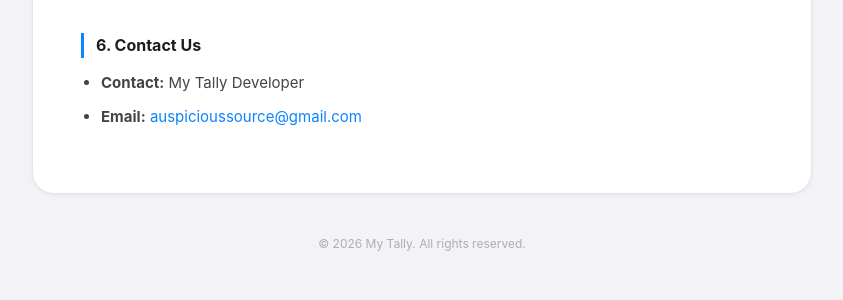
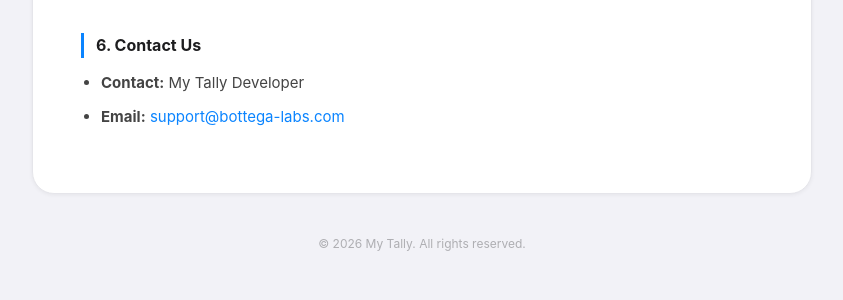
Before and after one commit to bottega-labs/bottega-labs.github.io, a Jekyll site: the page built from my-tally/privacy.html, in a window 1280 px wide. Shown: the part 1525-1825 px from the top of the page, without its empty margins (218-1061 px from the left). Built offline with Jekyll 4.4.1, drawn with Linux system fonts in a browser that asks for light colours.

Commit message:
fix: switch support/privacy contact email to support@bottega-labs.com
Co-Authored-By: Claude Fable 5 <noreply@anthropic.com>

```diff
--- a/_config.yml
+++ b/_config.yml
@@ -3,7 +3,7 @@ description: Mobile apps crafted by Bottega Labs
 baseurl: ""
 url: "https://bottega-labs.com"
 
-contact_email: auspicioussource@gmail.com
+contact_email: support@bottega-labs.com
 
 langs:
   - code: ko
@@ -19,5 +19,6 @@ exclude:
   - Gemfile
   - Gemfile.lock
   - CLAUDE.md
+  - AGENTS.md
   - vendor/
   - "*.sh"
--- a/card-memorizer/privacy.html
+++ b/card-memorizer/privacy.html
@@ -46,7 +46,7 @@ title: "개인정보처리방침 - Card Memorizer"
   <h3>6. 문의처</h3>
   <ul>
     <li><strong>담당:</strong> Card Memorizer 개발자</li>
-    <li><strong>이메일:</strong> <a href="mailto:auspicioussource@gmail.com">auspicioussource@gmail.com</a></li>
+    <li><strong>이메일:</strong> <a href="mailto:support@bottega-labs.com">support@bottega-labs.com</a></li>
   </ul>
 </div>
 
@@ -94,6 +94,6 @@ title: "개인정보처리방침 - Card Memorizer"
   <h3>6. Contact Us</h3>
   <ul>
     <li><strong>Contact:</strong> Card Memorizer Developer</li>
-    <li><strong>Email:</strong> <a href="mailto:auspicioussource@gmail.com">auspicioussource@gmail.com</a></li>
+    <li><strong>Email:</strong> <a href="mailto:support@bottega-labs.com">support@bottega-labs.com</a></li>
   </ul>
 </div>
--- a/my-tally/privacy.html
+++ b/my-tally/privacy.html
@@ -46,7 +46,7 @@ title: "개인정보처리방침 - My Tally"
   <h3>6. 문의처</h3>
   <ul>
     <li><strong>담당:</strong> My Tally 개발자</li>
-    <li><strong>이메일:</strong> <a href="mailto:auspicioussource@gmail.com">auspicioussource@gmail.com</a></li>
+    <li><strong>이메일:</strong> <a href="mailto:support@bottega-labs.com">support@bottega-labs.com</a></li>
   </ul>
 </div>
 
@@ -94,6 +94,6 @@ title: "개인정보처리방침 - My Tally"
   <h3>6. Contact Us</h3>
   <ul>
     <li><strong>Contact:</strong> My Tally Developer</li>
-    <li><strong>Email:</strong> <a href="mailto:auspicioussource@gmail.com">auspicioussource@gmail.com</a></li>
+    <li><strong>Email:</strong> <a href="mailto:support@bottega-labs.com">support@bottega-labs.com</a></li>
   </ul>
 </div>
--- a/notch/privacy.html
+++ b/notch/privacy.html
@@ -46,7 +46,7 @@ title: "개인정보처리방침 - Notch"
   <h3>6. 문의처</h3>
   <ul>
     <li><strong>담당:</strong> Notch 개발자</li>
-    <li><strong>이메일:</strong> <a href="mailto:auspicioussource@gmail.com">auspicioussource@gmail.com</a></li>
+    <li><strong>이메일:</strong> <a href="mailto:support@bottega-labs.com">support@bottega-labs.com</a></li>
   </ul>
 </div>
 
@@ -94,6 +94,6 @@ title: "개인정보처리방침 - Notch"
   <h3>6. Contact Us</h3>
   <ul>
     <li><strong>Contact:</strong> Notch Developer</li>
-    <li><strong>Email:</strong> <a href="mailto:auspicioussource@gmail.com">auspicioussource@gmail.com</a></li>
+    <li><strong>Email:</strong> <a href="mailto:support@bottega-labs.com">support@bottega-labs.com</a></li>
   </ul>
 </div>
--- a/tia/privacy.html
+++ b/tia/privacy.html
@@ -65,7 +65,7 @@ title: "개인정보처리방침 - TIA (Today I Ate)"
   <h3>10. 문의처</h3>
   <ul>
     <li><strong>담당:</strong> TIA 개발자</li>
-    <li><strong>이메일:</strong> <a href="mailto:auspicioussource@gmail.com">auspicioussource@gmail.com</a></li>
+    <li><strong>이메일:</strong> <a href="mailto:support@bottega-labs.com">support@bottega-labs.com</a></li>
   </ul>
 </div>
 
@@ -132,6 +132,6 @@ title: "개인정보처리방침 - TIA (Today I Ate)"
   <h3>10. Contact</h3>
   <ul>
     <li><strong>Contact:</strong> TIA Developer</li>
-    <li><strong>Email:</strong> <a href="mailto:auspicioussource@gmail.com">auspicioussource@gmail.com</a></li>
+    <li><strong>Email:</strong> <a href="mailto:support@bottega-labs.com">support@bottega-labs.com</a></li>
   </ul>
 </div>
```
Also changed, not shown: AGENTS.md (renamed from CLAUDE.md).
